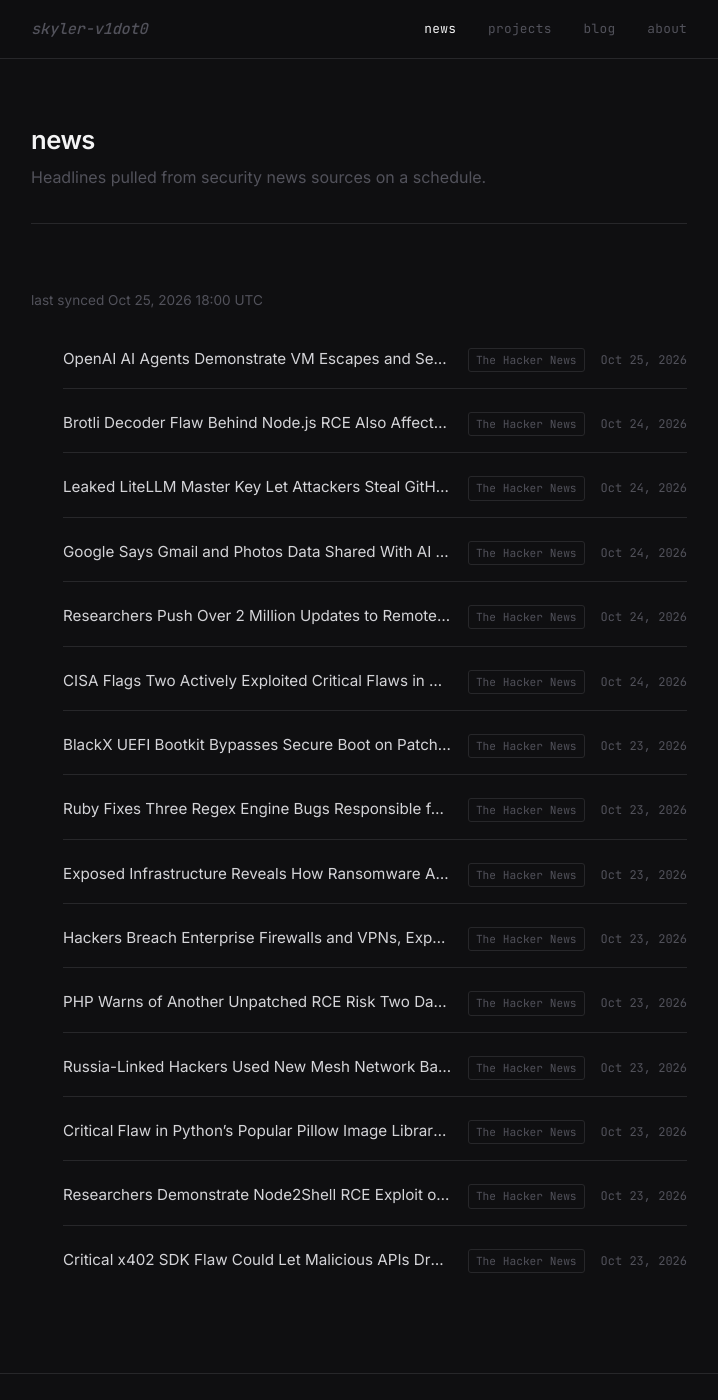
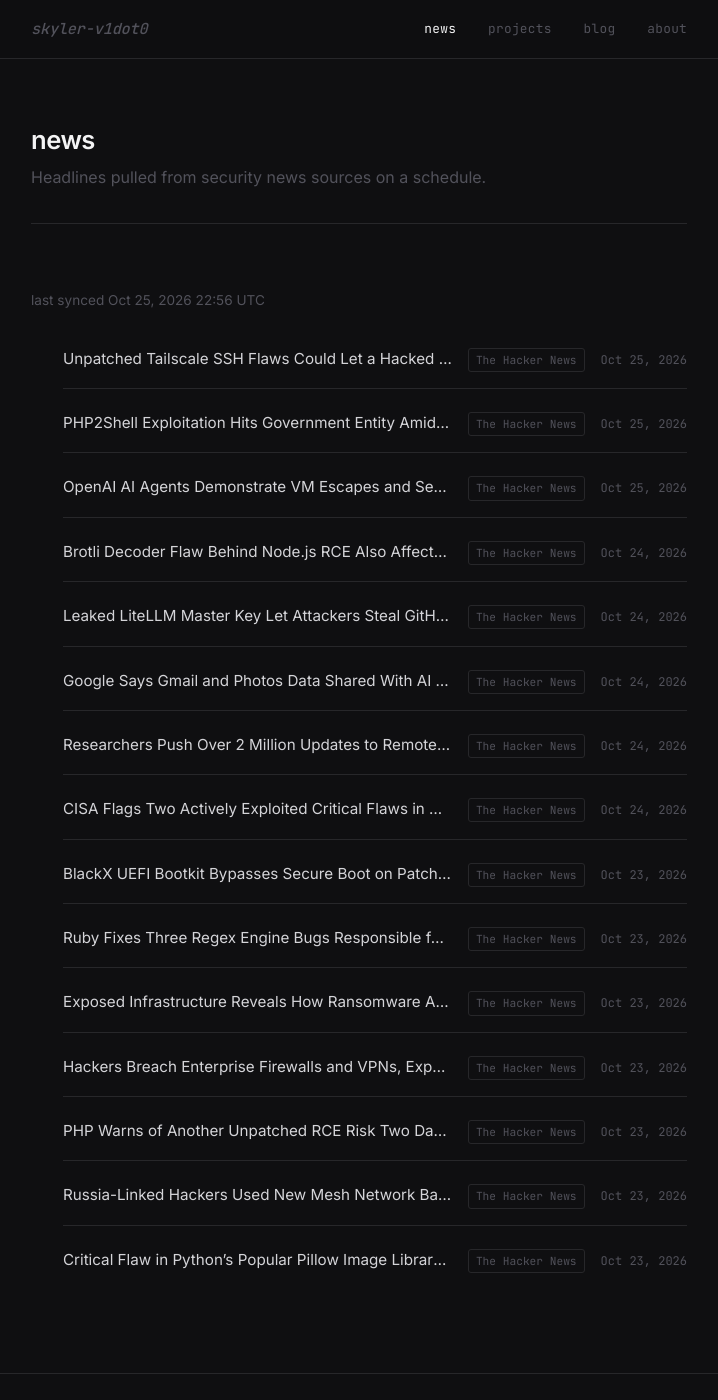
Before and after one commit to skyler-v1dot0/personal-site, a Jekyll site: the page built from news.html, in a window 1280 px wide and 1400 px high. Shown: the whole window, without its empty margins (281-999 px from the left). Built offline with Jekyll 4.4.1, drawn with Linux system fonts in a browser that asks for light colours.

Commit message:
chore: sync news feed [skip ci]

```diff
--- a/_data/news.yml
+++ b/_data/news.yml
@@ -1,6 +1,16 @@
 ---
-updated_at: '2026-10-25T18:00:14Z'
+updated_at: '2026-10-25T22:56:49Z'
 items:
+- title: Unpatched Tailscale SSH Flaws Could Let a Hacked Device Reach Root on Other
+    Servers
+  url: https://thehackernews.com/2026/10/unpatched-tailscale-ssh-flaws-could-let.html
+  source: The Hacker News
+  published: '2026-10-25T17:44:09Z'
+- title: PHP2Shell Exploitation Hits Government Entity Amid Global Scanning and Signs
+    of AI-Assisted Hacking
+  url: https://thehackernews.com/2026/10/php2shell-exploitation-hits-government.html
+  source: The Hacker News
+  published: '2026-10-25T17:19:46Z'
 - title: OpenAI AI Agents Demonstrate VM Escapes and Secret Cross-Sandbox Communication
   url: https://thehackernews.com/2026/10/openai-ai-agents-demonstrate-vm-escapes.html
   source: The Hacker News
@@ -64,12 +74,3 @@ items:
   url: https://thehackernews.com/2026/10/critical-flaw-in-pythons-popular-pillow.html
   source: The Hacker News
   published: '2026-10-23T09:36:00Z'
-- title: Researchers Demonstrate Node2Shell RCE Exploit on Node.js Build Using Crafted
-    Brotli Data
-  url: https://thehackernews.com/2026/10/researchers-demonstrate-node2shell-rce.html
-  source: The Hacker News
-  published: '2026-10-23T08:40:43Z'
-- title: Critical x402 SDK Flaw Could Let Malicious APIs Drain AI Agents’ Token Balances
-  url: https://thehackernews.com/2026/10/critical-x402-sdk-flaw-could-let.html
-  source: The Hacker News
-  published: '2026-10-23T08:35:45Z'
```
